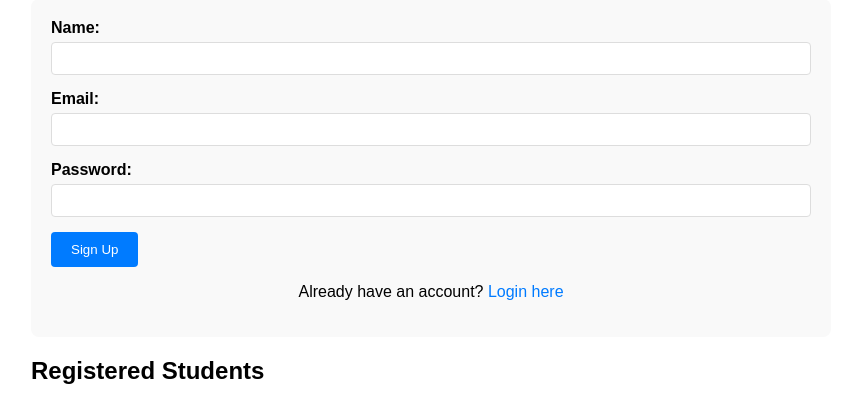
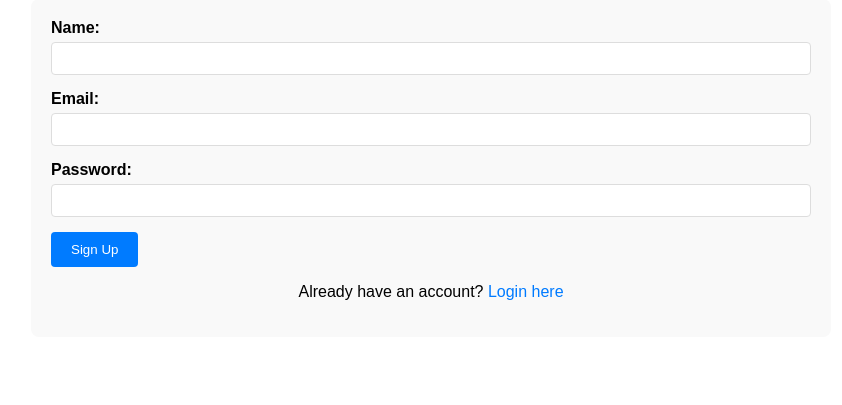
Before and after one commit to KedarBhame01/new-login-system, a Django app: page /main/register/ in a window 1280 px wide. Shown: the part 89-494 px from the top of the page, without its empty margins (209-1051 px from the left). Run offline with Django 5.2, Linux system fonts and the light colour scheme.

Commit message:
Update register.html comment unwanted part

```diff
--- a/new_login_system/main_admin/templates/register.html
+++ b/new_login_system/main_admin/templates/register.html
@@ -116,7 +116,7 @@
 
 <div id="message"></div>
 
-<h2>Registered Students</h2>
+{% comment %} <h2>Registered Students</h2>
 <table>
     <thead>
         <tr>
@@ -131,7 +131,7 @@
     <tbody id="studentTableBody">
         <!-- Students will be loaded here -->
     </tbody>
-</table>
+</table> {% endcomment %}
 
 <script>
 // async function loadStudents() {
```
